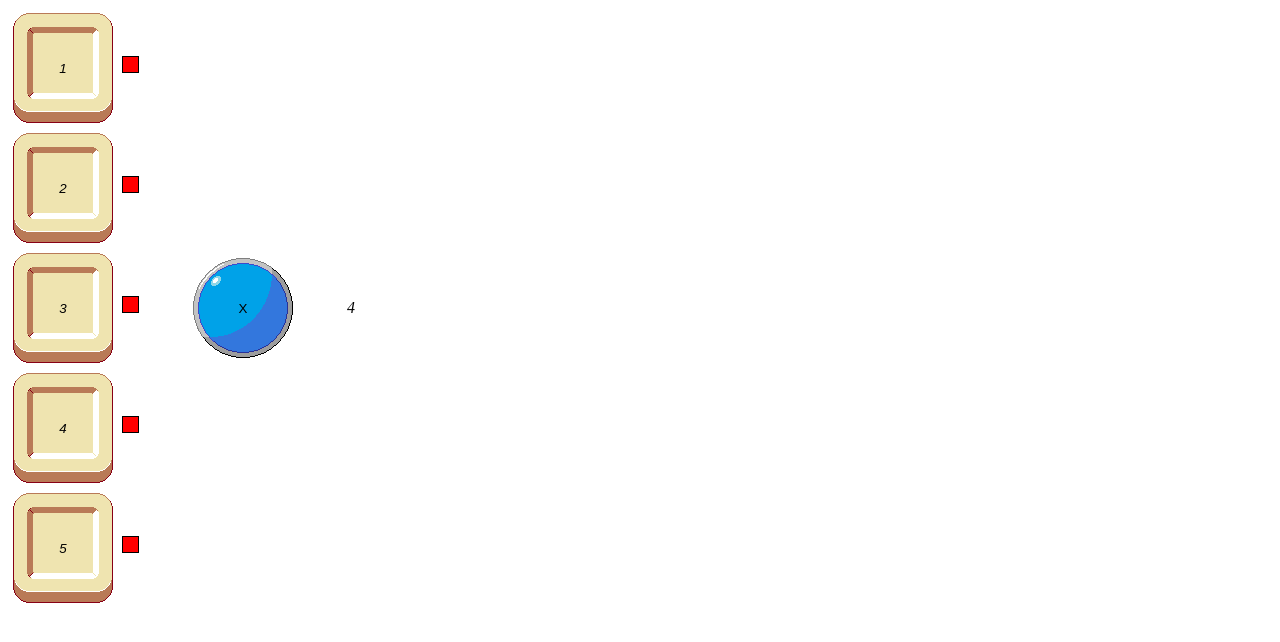
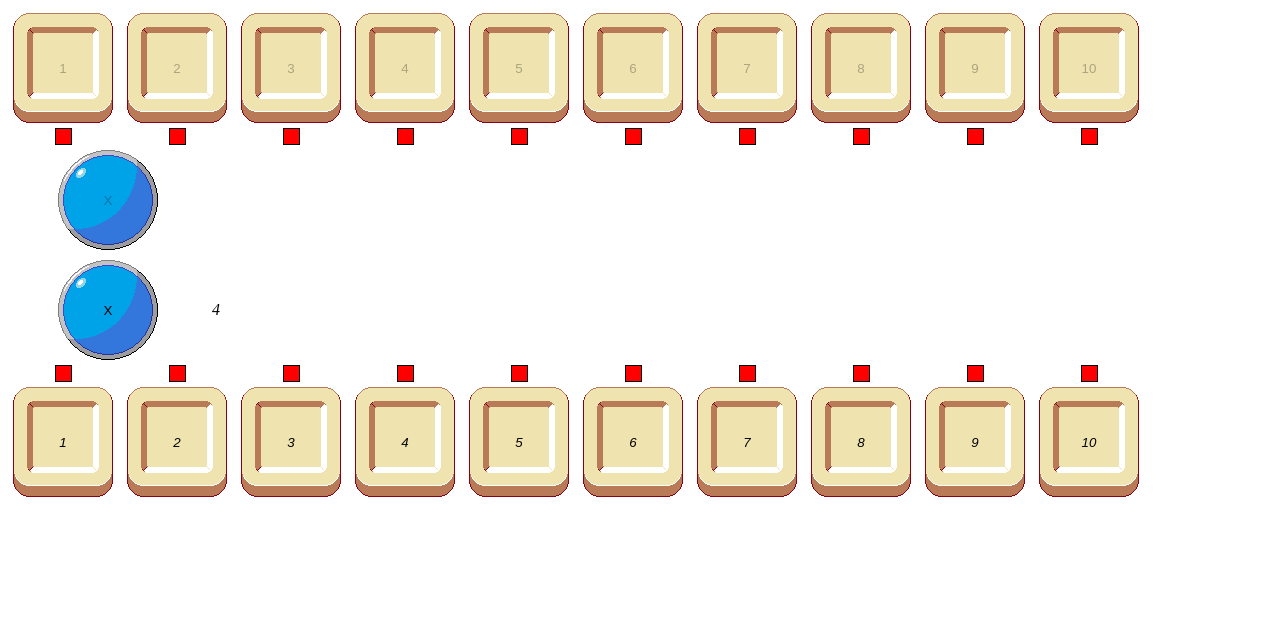
Before and after one commit to racrook2/NumberPunch, a website: page interface.html in a window 1280 px wide. Drawn offline with Linux system fonts and the light colour scheme.

Commit message:
Refactored interface to have more buttons and reformatted

```diff
--- a/css/stylesheet.css
+++ b/css/stylesheet.css
@@ -1,4 +1,9 @@
-button {
+.button-wrapper{
+	display: inline-block;
+}
+
+.button-wrapper > button {
+	display: block;
 	background-image: url(../media/button.png);
 	background-repeat: no-repeat;
 	background-color: transparent;
@@ -8,25 +13,40 @@ button {
 	margin: 5px;
 }
 
-button:active {
+.button-wrapper > .light {
+	margin: 0 auto;
+	height: 15px;
+	width: 15px;
+	display: block;
+	border: 1px;
+	border-style: solid;
+}
+
+.button-wrapper.selected > .light {
+	background-color: lime;
+}
+
+
+
+.button-wrapper.player-button > button:active {
 	background-image: url(../media/button-pressed.png);
 }
 
-#center-button {
+.center-button {
 	background-image: url(../media/center-button.png);
 	margin-left: 50px;
 	margin-right: 50px;
+	background-repeat: no-repeat;
+	background-color: transparent;
+	height:	110px;
+	width: 100px;
+	border:	none;
 }
 
-#center-button:active {
+.center-button.player-button:active {
 	background-image: url(../media/center-button-pressed.png);
 }
 
-.light {
-	height: 15px;
-	width: 15px;
-	background-color: red;
-	display: inline-block;
-	border: 1px;
-	border-style: solid;
+.button-block {
+	display: block;
 }
--- a/interface.html
+++ b/interface.html
@@ -6,22 +6,101 @@
 	</head>
 
 	<body>
-		<button onclick="select('number1')"><var id="number1">1</var></button>
-		<div class="light"></div>
-		<br>
-		<button onclick="select('number2')"><var id="number2">2</var></button>
-		<div class="light"></div>
-		<br>
-		<button onclick="select('number3')"><var id="number3">3</var></button>
-		<div class="light"></div>
-		<button onclick="reset()" id="center-button">X</button>
-		<var id="randomNumber"></var>
-		<br>
-		<button onclick="select('number4')"><var id="number4">4</var></button>
-		<div class="light"></div>
-		<br>
-		<button onclick="select('number5')"><var id="number5">5</var></button>
-		<div class="light"></div>
+		<div class="button-block">
+			<div class="button-wrapper opponent-button" >
+				<button disabled>1</button>
+				<div class="light"></div>
+			</div>
+			<div class="button-wrapper opponent-button">
+				<button disabled>2</button>
+				<div class="light"></div>
+			</div>
+			<div class="button-wrapper opponent-button">
+				<button disabled>3</button>
+				<div class="light"></div>
+			</div>
+			<div class="button-wrapper opponent-button">
+				<button disabled>4</button>
+				<div class="light"></div>
+			</div>
+			<div class="button-wrapper opponent-button">
+				<button disabled>5</button>
+				<div class="light"></div>
+			</div>
+			<div class="button-wrapper opponent-button">
+				<button disabled>6</button>
+				<div class="light"></div>
+			</div>
+			<div class="button-wrapper opponent-button">
+				<button disabled>7</button>
+				<div class="light"></div>
+			</div>
+			<div class="button-wrapper opponent-button">
+				<button disabled>8</button>
+				<div class="light"></div>
+			</div>
+			<div class="button-wrapper opponent-button">
+				<button disabled>9</button>
+				<div class="light"></div>
+			</div>
+			<div class="button-wrapper opponent-button">
+				<button disabled>10</button>
+				<div class="light"></div>
+			</div>
+		</div>
+
+		<div class="button-block">
+			<button class="center-button opponent-button" disabled>X</button>
+			<var id="opponentTarget"></var>
+		</div>
+
+		<div class="button-block">
+			<button onclick="reset()" class="center-button player-button">X</button>
+			<var id="playerTarget"></var>
+		</div>
+
+		<div class="button-block">
+			<div class="button-wrapper player-button" >
+				<div class="light"></div>
+				<button onclick="select('number01')"><var id="number01">1</var></button>
+			</div>
+			<div class="button-wrapper player-button">
+				<div class="light"></div>
+				<button onclick="select('number02')"><var id="number02">2</var></button>
+			</div>
+			<div class="button-wrapper player-button">
+				<div class="light"></div>
+				<button onclick="select('number03')"><var id="number03">3</var></button>
+			</div>
+			<div class="button-wrapper player-button">
+				<div class="light"></div>
+				<button onclick="select('number04')"><var id="number04">4</var></button>
+			</div>
+			<div class="button-wrapper player-button">
+				<div class="light"></div>
+				<button onclick="select('number05')"><var id="number05">5</var></button>
+			</div>
+			<div class="button-wrapper player-button">
+				<div class="light"></div>
+				<button onclick="select('number06')"><var id="number06">6</var></button>
+			</div>
+			<div class="button-wrapper player-button">
+				<div class="light"></div>
+				<button onclick="select('number07')"><var id="number07">7</var></button>
+			</div>
+			<div class="button-wrapper player-button">
+				<div class="light"></div>
+				<button onclick="select('number08')"><var id="number08">8</var></button>
+			</div>
+			<div class="button-wrapper player-button">
+				<div class="light"></div>
+				<button onclick="select('number09')"><var id="number09">9</var></button>
+			</div>
+			<div class="button-wrapper player-button">
+				<div class="light"></div>
+				<button onclick="select('number10')"><var id="number10">10</var></button>
+			</div>
+		</div>
 	</body>
 
 	<script src="js/script.js"></script>
--- a/js/script.js
+++ b/js/script.js
@@ -4,24 +4,26 @@ window.onload = reset();
 // Selects or deselects a number button
 function select(id) {
 	// Get right button index
-	var light = document.getElementsByTagName("div")[id.slice(-1) - 1];
-	if (light.style.backgroundColor != "lime") {
+	var buttonWrapper = document.getElementsByClassName("button-wrapper player-button")[id.slice(-2) - 1];
+	//var light = buttonWrapper.getElementsByClassName("light")[0];
+	if (!buttonWrapper.classList.contains("selected")&&!buttonWrapper.classList.contains("used")) {
 		// If not selected, activate light
-		light.style.backgroundColor = "lime";
+		buttonWrapper.classList.add("selected");
 	}
-	else {
+	else if (buttonWrapper.classList.contains("selected")&&!buttonWrapper.classList.contains("used")) {
 		// If selected, deactivate light
-		light.style.backgroundColor = "red";
+		buttonWrapper.classList.remove("selected")
 	}
 };
 
 // Deselects all buttons and generates new number
 function reset() {
 	// Generate and display random number
-	var number = document.getElementById("randomNumber");
-    number.innerHTML = Math.floor(Math.random() * 100) + 1;;
+	//TODO: replace with call to game logic function
+	var number = document.getElementById("playerTarget");
+    number.innerHTML = Math.floor(Math.random() * 100) + 1;
 	// Deactivate all lights
-	var lights = document.getElementsByTagName("div");
+	var lights = document.getElementsByClassName("light");
 	for (i = 0; i < lights.length; i++) {
 		lights[i].style.backgroundColor = "red";
 	}
```
Also changed, not shown: index.html (+1 -1 lines).
